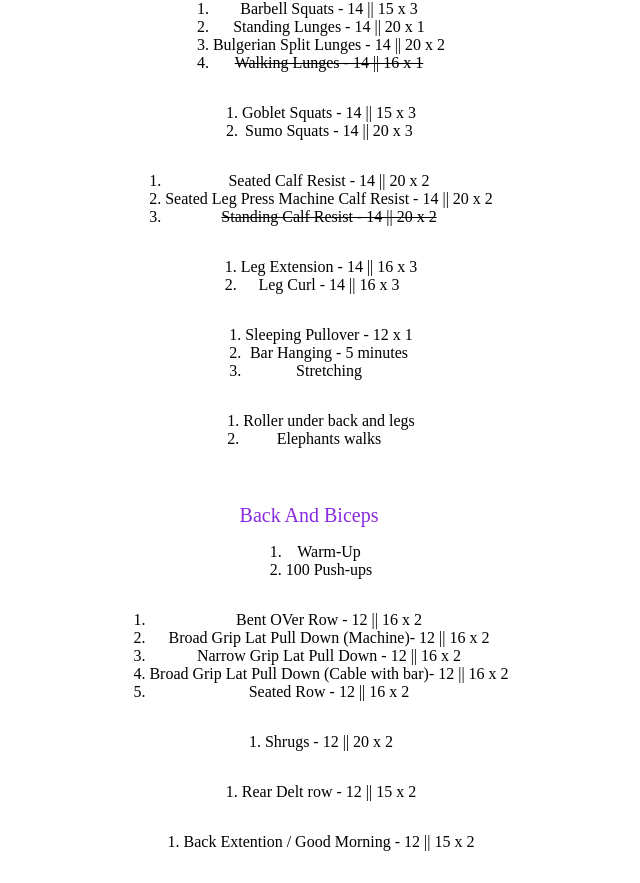
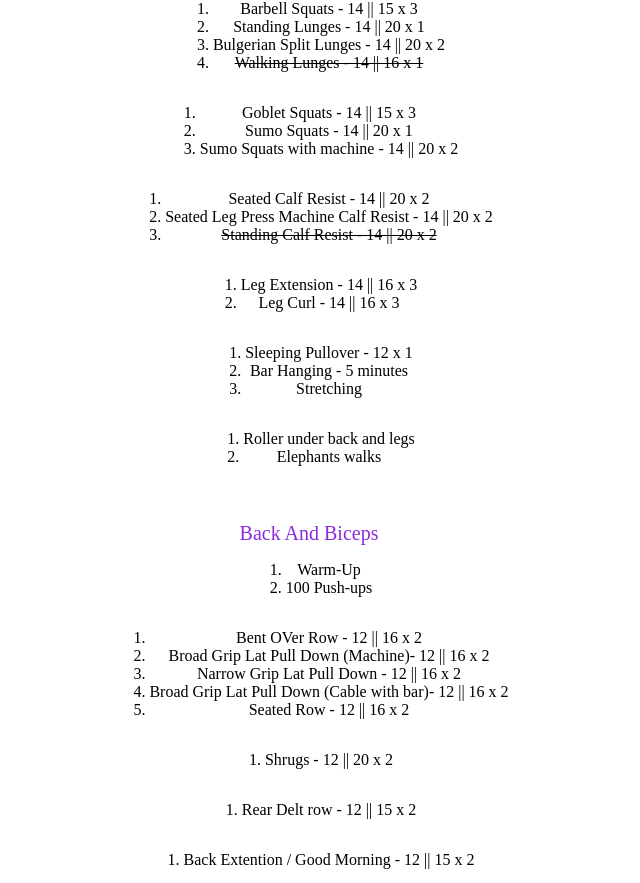
Before and after one commit to IlIIIlIIIlIlIlI/workout-plan, a React (Create React App) app: page / in a window 1280 px wide. Shown: the part 1599-2482 px from the top of the page, without its empty margins (331-971 px from the left). Built offline with nearby package versions, Linux system fonts and the light colour scheme.

Commit message:
new changes

```diff
--- a/src/Legs/Legs.tsx
+++ b/src/Legs/Legs.tsx
@@ -21,7 +21,8 @@ function Legs() {
 
       <ol>
         <li>Goblet Squats - 14 || 15 x 3</li>
-        <li>Sumo Squats - 14 || 20 x 3</li>
+        <li>Sumo Squats - 14 || 20 x 1</li>
+        <li>Sumo Squats with machine - 14 || 20 x 2</li>
       </ol>
 
       <ol>
```
